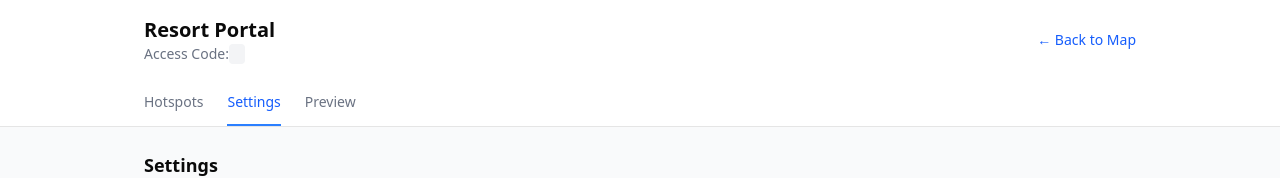
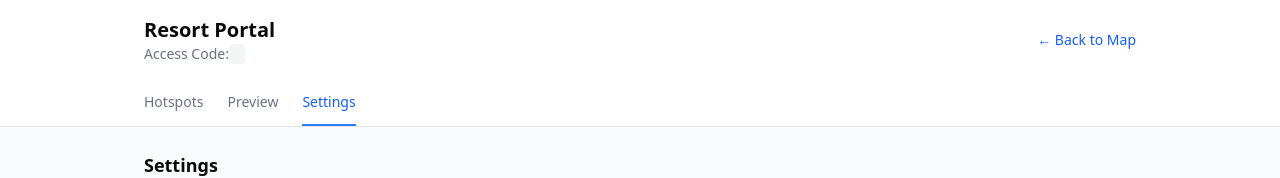
Before and after one commit to BenHuss360/resort-explorer-next, a Next.js app: page /portal/settings in a window 1280 px wide. Shown: the top 178 px of the page. Built offline with nearby package versions, Linux system fonts and the light colour scheme; no server answers; the database is empty.

Commit message:
Reorder portal nav tabs: Preview before Settings
Co-Authored-By: Claude Opus 4.5 <noreply@anthropic.com>

```diff
--- a/src/app/portal/layout.tsx
+++ b/src/app/portal/layout.tsx
@@ -8,8 +8,8 @@ import { usePathname } from 'next/navigation'
 
 const tabs = [
   { name: 'Hotspots', href: '/portal' },
+  { name: 'Preview', href: '/portal/preview' },
   { name: 'Settings', href: '/portal/settings' },
-  { name: 'Preview', href: '/portal/preview' },
 ]
 
 export default function PortalLayout({
```
